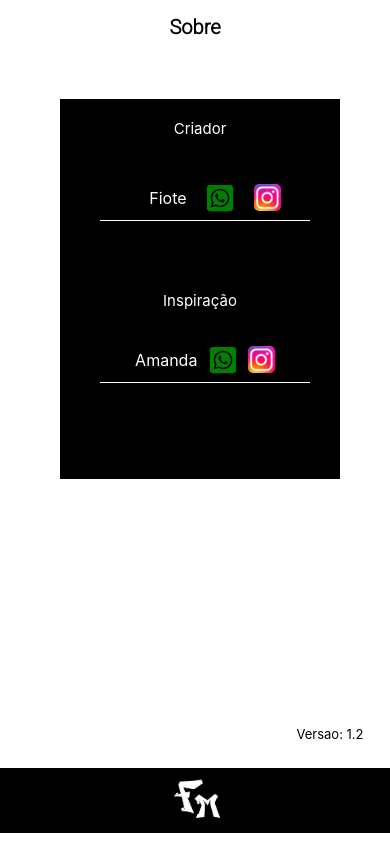
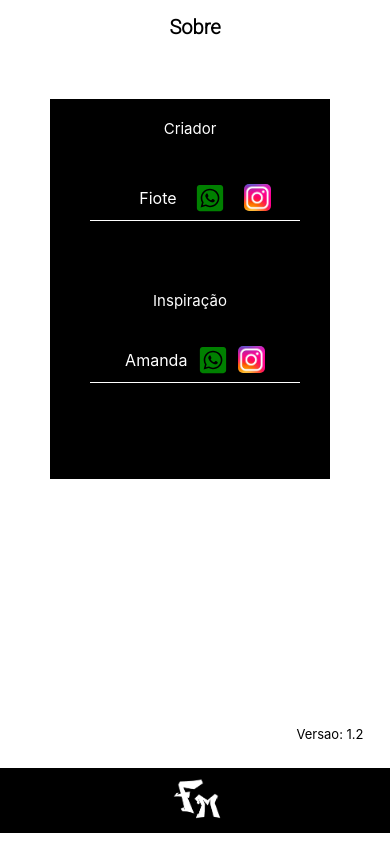
Before and after one commit to BrenoGuiaro/CelularM, a React (Create React App) app: page /sobre in a window 390 px wide. Built offline with nearby package versions, Linux system fonts and the light colour scheme; a web font is replaced by a local one.

Commit message:
versao1.2

```diff
--- a/src/pages/Home.css
+++ b/src/pages/Home.css
@@ -135,7 +135,7 @@
         background-color: rgb(0, 0, 0);
         width: 280px;
         height: 380px;
-        margin: 60px 0px 0px 60px;
+        margin: 60px 0px 0px 50px;
         color: white;
     }
 
```
